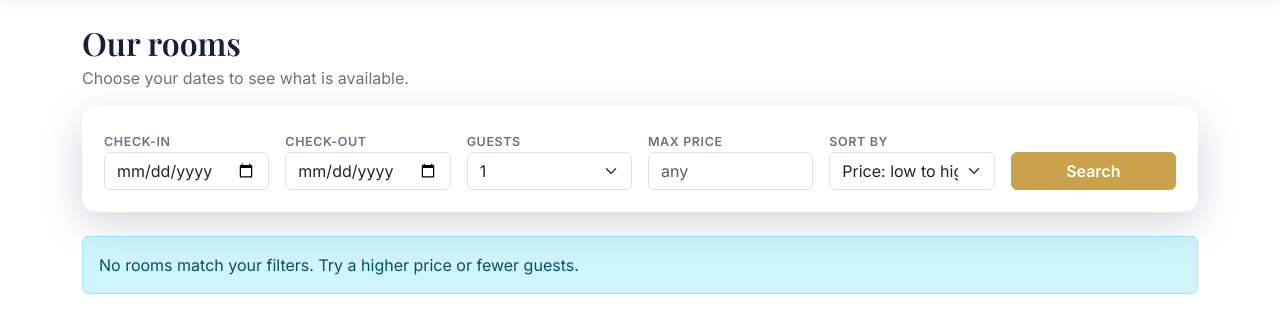
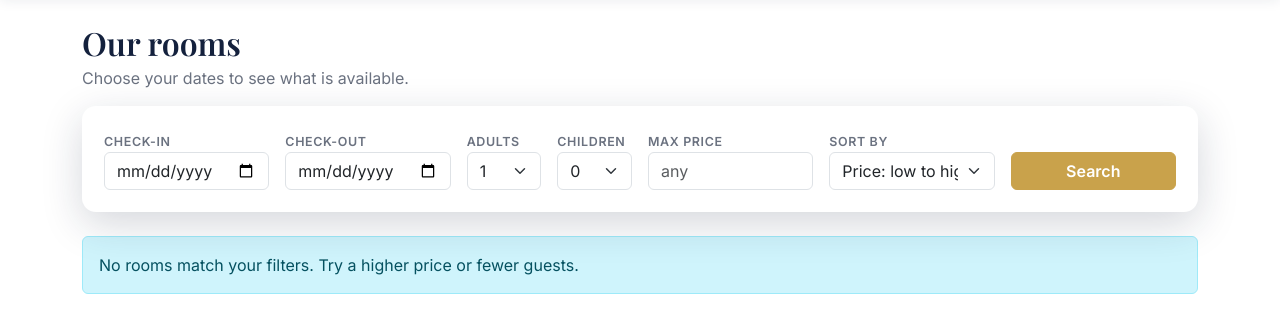
Before and after one commit to ToniGift/Lakeside_Haven_Hotel, a PHP site: page /rooms.php in a window 1280 px wide. Shown: the part 62-388 px from the top of the page. Run offline with PHP 8.4, Linux system fonts and the light colour scheme; data that the repository does not hold is empty.

Commit message:
Choose adults and children when searching and booking
Search bars, the room page and the booking form now have Adults and Children
dropdowns (adults and children together cannot exceed what the room sleeps,
and a booking needs at least one adult). Bookings store adults and children
as well as the total, and they show in My bookings, the confirmation page and
the admin. Old guests= links still work. Also fixes the room count in the
README (19 rooms) and adds a version number to main.js so browsers load the
latest script.

```diff
--- a/admin/booking.php
+++ b/admin/booking.php
@@ -33,7 +33,7 @@ include __DIR__ . '/_header.php';
         <tr><td class="text-muted">Check-in</td><td class="text-end"><?= e($b['check_in']) ?></td></tr>
         <tr><td class="text-muted">Check-out</td><td class="text-end"><?= e($b['check_out']) ?></td></tr>
         <tr><td class="text-muted">Nights</td><td class="text-end"><?= nights_between($b['check_in'], $b['check_out']) ?></td></tr>
-        <tr><td class="text-muted">Guests</td><td class="text-end"><?= (int)$b['guests'] ?></td></tr>
+        <tr><td class="text-muted">Guests</td><td class="text-end"><?= e(party_label((int)$b['adults'], (int)$b['children'])) ?></td></tr>
         <tr><td class="text-muted">Rate</td><td class="text-end"><?= money($b['price_per_night']) ?> / night</td></tr>
         <tr class="fw-bold"><td>Total</td><td class="text-end"><?= money($b['total_price']) ?></td></tr>
         <tr><td class="text-muted">Booked on</td><td class="text-end"><?= e($b['created_at']) ?></td></tr>
--- a/admin/bookings.php
+++ b/admin/bookings.php
@@ -77,7 +77,7 @@ include __DIR__ . '/_header.php';
         <td data-label="#"><?= (int)$b['id'] ?></td>
         <td data-label="Guest"><?= e($b['guest']) ?><div class="small text-muted"><?= e($b['email']) ?></div></td>
         <td data-label="Room"><?= e($b['room_type']) ?> <span class="text-muted">(<?= e($b['room_number']) ?>)</span></td>
-        <td class="text-nowrap" data-label="Dates"><span class="text-nowrap"><?= e($b['check_in']) ?></span> &rarr; <span class="text-nowrap"><?= e($b['check_out']) ?></span><div class="small text-muted"><?= nights_between($b['check_in'], $b['check_out']) ?> night(s), <?= (int)$b['guests'] ?> guest(s)</div></td>
+        <td class="text-nowrap" data-label="Dates"><span class="text-nowrap"><?= e($b['check_in']) ?></span> &rarr; <span class="text-nowrap"><?= e($b['check_out']) ?></span><div class="small text-muted"><?= nights_between($b['check_in'], $b['check_out']) ?> night(s), <?= e(party_label((int)$b['adults'], (int)$b['children'])) ?></div></td>
         <td data-label="Total"><?= money($b['total_price']) ?></td>
         <td data-label="Status"><span class="badge text-bg-<?= $badge ?>"><?= e($b['status']) ?></span></td>
         <td class="text-end actions">
--- a/assets/js/main.js
+++ b/assets/js/main.js
@@ -15,3 +15,25 @@ document.addEventListener('DOMContentLoaded', function () {
     });
   }
 });
+
+// Adults + children together can never be more than the room (or the largest room) sleeps.
+document.addEventListener('DOMContentLoaded', function () {
+  document.querySelectorAll('form').forEach(function (form) {
+    var adults = form.querySelector('select[name="adults"]');
+    var children = form.querySelector('select[name="children"]');
+    if (!adults || !children) return;
+    var max = parseInt(adults.dataset.maxTotal, 10) || 1;
+
+    function limit() {
+      var a = parseInt(adults.value, 10), c = parseInt(children.value, 10);
+      Array.prototype.forEach.call(children.options, function (o) { o.disabled = parseInt(o.value, 10) > max - a; });
+      Array.prototype.forEach.call(adults.options, function (o) { o.disabled = parseInt(o.value, 10) > max - c; });
+    }
+    adults.addEventListener('change', function () {
+      if (parseInt(adults.value, 10) + parseInt(children.value, 10) > max) children.value = String(max - parseInt(adults.value, 10));
+      limit();
+    });
+    children.addEventListener('change', limit);
+    limit();
+  });
+});
--- a/booking.php
+++ b/booking.php
@@ -30,7 +30,7 @@ include __DIR__ . '/includes/header.php';
       <table class="table table-borderless mb-0">
         <tr><td class="text-muted">Check-in</td><td class="text-end"><?= e($b['check_in']) ?></td></tr>
         <tr><td class="text-muted">Check-out</td><td class="text-end"><?= e($b['check_out']) ?></td></tr>
-        <tr><td class="text-muted">Guests</td><td class="text-end"><?= (int)$b['guests'] ?></td></tr>
+        <tr><td class="text-muted">Guests</td><td class="text-end"><?= e(party_label((int)$b['adults'], (int)$b['children'])) ?></td></tr>
         <tr><td class="text-muted">Booked on</td><td class="text-end"><?= e($b['created_at']) ?></td></tr>
         <?php if ($b['notes']): ?><tr><td class="text-muted">Requests</td><td class="text-end"><?= e($b['notes']) ?></td></tr><?php endif; ?>
         <tr class="fw-bold fs-5"><td>Total (pay at the hotel)</td><td class="text-end"><?= money($b['total_price']) ?></td></tr>
--- a/database/schema.sql
+++ b/database/schema.sql
@@ -66,7 +66,9 @@ CREATE TABLE bookings (
   room_id     INT UNSIGNED NOT NULL,
   check_in    DATE NOT NULL,
   check_out   DATE NOT NULL,
-  guests      TINYINT UNSIGNED NOT NULL DEFAULT 1,
+  guests      TINYINT UNSIGNED NOT NULL DEFAULT 1,   -- total people = adults + children
+  adults      TINYINT UNSIGNED NOT NULL DEFAULT 1,
+  children    TINYINT UNSIGNED NOT NULL DEFAULT 0,
   total_price DECIMAL(10,2) NOT NULL,
   status      ENUM('pending','confirmed','cancelled') NOT NULL DEFAULT 'pending',
   notes       TEXT,
--- a/includes/footer.php
+++ b/includes/footer.php
@@ -24,6 +24,6 @@
   </div>
 </footer>
 <script src="https://cdn.jsdelivr.net/npm/bootstrap@5.3.3/dist/js/bootstrap.bundle.min.js"></script>
-<script src="<?= url('assets/js/main.js') ?>"></script>
+<script src="<?= url('assets/js/main.js') ?>?v=<?= (int)@filemtime(__DIR__ . '/../assets/js/main.js') ?>"></script>
 </body>
 </html>
--- a/includes/functions.php
+++ b/includes/functions.php
@@ -165,7 +165,7 @@ function stay_price(float $perNight, string $in, string $out): float
  * Room rows of the type are locked (FOR UPDATE) while availability is re-checked.
  * Returns ['ok' => true, 'id' => int] or ['ok' => false, 'error' => string].
  */
-function create_booking(int $userId, int $roomTypeId, string $in, string $out, int $guests, string $notes = ''): array
+function create_booking(int $userId, int $roomTypeId, string $in, string $out, int $adults, int $children, string $notes = ''): array
 {
     if ($err = validate_dates($in, $out)) {
         return ['ok' => false, 'error' => $err];
@@ -177,8 +177,15 @@ function create_booking(int $userId, int $roomTypeId, string $in, string $out, i
     if (!$type) {
         return ['ok' => false, 'error' => 'This room is not available for booking.'];
     }
-    if ($guests < 1 || $guests > (int)$type['capacity']) {
-        return ['ok' => false, 'error' => 'This room sleeps at most ' . (int)$type['capacity'] . ' guest(s).'];
+    if ($adults < 1) {
+        return ['ok' => false, 'error' => 'At least one adult is needed for a booking.'];
+    }
+    if ($children < 0 || $children > 20) {
+        return ['ok' => false, 'error' => 'Please check the number of children.'];
+    }
+    $guests = $adults + $children;                       // total people in the room
+    if ($guests > (int)$type['capacity']) {
+        return ['ok' => false, 'error' => 'This room sleeps at most ' . (int)$type['capacity'] . ' people, adults and children together.'];
     }
 
     try {
@@ -199,8 +206,8 @@ function create_booking(int $userId, int $roomTypeId, string $in, string $out, i
         }
 
         $price = stay_price((float)$type['price_per_night'], $in, $out);
-        $pdo->prepare('INSERT INTO bookings (user_id, room_id, check_in, check_out, guests, total_price, status, notes) VALUES (?,?,?,?,?,?,?,?)')
-            ->execute([$userId, $free, $in, $out, $guests, $price, 'pending', $notes !== '' ? $notes : null]);
+        $pdo->prepare('INSERT INTO bookings (user_id, room_id, check_in, check_out, guests, adults, children, total_price, status, notes) VALUES (?,?,?,?,?,?,?,?,?,?)')
+            ->execute([$userId, $free, $in, $out, $guests, $adults, $children, $price, 'pending', $notes !== '' ? $notes : null]);
         $id = (int)$pdo->lastInsertId();
         $pdo->commit();
         return ['ok' => true, 'id' => $id];
@@ -261,3 +268,45 @@ function room_media_html(string $name, array $photos, string $id): string
     }
     return $h . '</div>';
 }
+
+/* ---------- Adults and children ---------- */
+
+/** Largest number of people any active room type sleeps. */
+function max_capacity(): int
+{
+    return max(1, (int)db()->query('SELECT MAX(capacity) FROM room_types WHERE is_active = 1')->fetchColumn());
+}
+
+/** Adults and children from the request, kept inside what a room can hold. The old "guests" value counts as adults. */
+function read_party(int $maxTotal): array
+{
+    $adults   = (int)($_REQUEST['adults'] ?? ($_REQUEST['guests'] ?? 1));
+    $children = (int)($_REQUEST['children'] ?? 0);
+    $adults   = max(1, min($maxTotal, $adults));
+    $children = max(0, min($maxTotal - $adults, $children));
+    return [$adults, $children];
+}
+
+/** "2 adults, 1 child" */
+function party_label(int $adults, int $children): string
+{
+    $s = $adults . ' adult' . ($adults === 1 ? '' : 's');
+    if ($children > 0) {
+        $s .= ', ' . $children . ' child' . ($children === 1 ? '' : 'ren');
+    }
+    return $s;
+}
+
+/** Label + dropdown for adults (1 or more) or children (0 or more). main.js keeps adults + children within $max. */
+function party_select(string $kind, int $selected, int $max): string
+{
+    $adults = $kind === 'adults';
+    $from = $adults ? 1 : 0;
+    $to   = $adults ? $max : max(0, $max - 1);
+    $h  = '<label for="' . $kind . '">' . ($adults ? 'Adults' : 'Children') . '</label>';
+    $h .= '<select id="' . $kind . '" name="' . $kind . '" class="form-select party-select" data-max-total="' . $max . '">';
+    for ($i = $from; $i <= $to; $i++) {
+        $h .= '<option value="' . $i . '"' . ($i === $selected ? ' selected' : '') . '>' . $i . '</option>';
+    }
+    return $h . '</select>';
+}
--- a/my-bookings.php
+++ b/my-bookings.php
@@ -34,7 +34,7 @@ function booking_table(array $rows, string $today): void { ?>
       <tr>
         <td data-label="#"><?= (int)$b['id'] ?></td><td data-label="Room"><?= e($b['room_type']) ?></td>
         <td data-label="Check-in"><?= e($b['check_in']) ?></td><td data-label="Check-out"><?= e($b['check_out']) ?></td>
-        <td data-label="Guests"><?= (int)$b['guests'] ?></td><td data-label="Total"><?= money($b['total_price']) ?></td>
+        <td data-label="Guests"><?= e(party_label((int)$b['adults'], (int)$b['children'])) ?></td><td data-label="Total"><?= money($b['total_price']) ?></td>
         <td data-label="Status"><span class="badge text-bg-<?= $badge ?>"><?= e($b['status']) ?></span></td>
         <td class="text-end actions">
           <a class="btn btn-sm btn-outline-gold" href="<?= url('booking.php?id=' . (int)$b['id']) ?>">View</a>
--- a/rooms.php
+++ b/rooms.php
@@ -4,7 +4,9 @@ $pageTitle = 'Rooms';
 
 $in     = trim($_GET['check_in'] ?? '');
 $out    = trim($_GET['check_out'] ?? '');
-$guests = max(1, min(10, (int)($_GET['guests'] ?? 1)));
+$maxCap = max_capacity();
+[$adults, $children] = read_party($maxCap);
+$guests = $adults + $children;       // total people, used to hide rooms that are too small
 $maxPrice = (float)($_GET['max_price'] ?? 0);
 $sort   = $_GET['sort'] ?? 'price_asc';
 
@@ -52,14 +54,8 @@ include __DIR__ . '/includes/header.php';
         <label for="check_out">Check-out</label>
         <input type="date" id="check_out" name="check_out" class="form-control" value="<?= e($out) ?>">
       </div>
-      <div class="col-lg-2 col-6">
-        <label for="guests">Guests</label>
-        <select id="guests" name="guests" class="form-select">
-          <?php for ($i = 1; $i <= 4; $i++): ?>
-            <option value="<?= $i ?>" <?= $guests === $i ? 'selected' : '' ?>><?= $i ?></option>
-          <?php endfor; ?>
-        </select>
-      </div>
+      <div class="col-lg-1 col-6"><?= party_select('adults', $adults, $maxCap) ?></div>
+      <div class="col-lg-1 col-6"><?= party_select('children', $children, $maxCap) ?></div>
       <div class="col-lg-2 col-6">
         <label for="max_price">Max price</label>
         <input type="number" min="0" step="5" id="max_price" name="max_price" class="form-control"
@@ -82,7 +78,7 @@ include __DIR__ . '/includes/header.php';
   <?php if ($dateError): ?>
     <div class="alert alert-warning"><?= e($dateError) ?></div>
   <?php elseif ($searching): ?>
-    <p class="text-muted"><?= $nights ?> night<?= $nights > 1 ? 's' : '' ?>, <?= e($in) ?> to <?= e($out) ?>, <?= $guests ?> guest<?= $guests > 1 ? 's' : '' ?></p>
+    <p class="text-muted"><?= $nights ?> night<?= $nights > 1 ? 's' : '' ?>, <?= e($in) ?> to <?= e($out) ?>, <?= e(party_label($adults, $children)) ?></p>
   <?php endif; ?>
 
   <?php if (!$types): ?>
@@ -92,7 +88,7 @@ include __DIR__ . '/includes/header.php';
   <div class="row g-4">
     <?php foreach ($types as $r):
         $soldOut = $searching && $r['available'] === 0;
-        $query = $searching ? '&check_in=' . urlencode($in) . '&check_out=' . urlencode($out) . '&guests=' . $guests : '';
+        $query = $searching ? '&check_in=' . urlencode($in) . '&check_out=' . urlencode($out) . '&adults=' . $adults . '&children=' . $children : '';
         $price = (float)$r['price_per_night'];
     ?>
       <div class="col-md-6 col-lg-4">
```
Also changed, not shown: book.php (+10 -7 lines), index.php (+3 -9 lines), room.php (+6 -10 lines), README.md.
